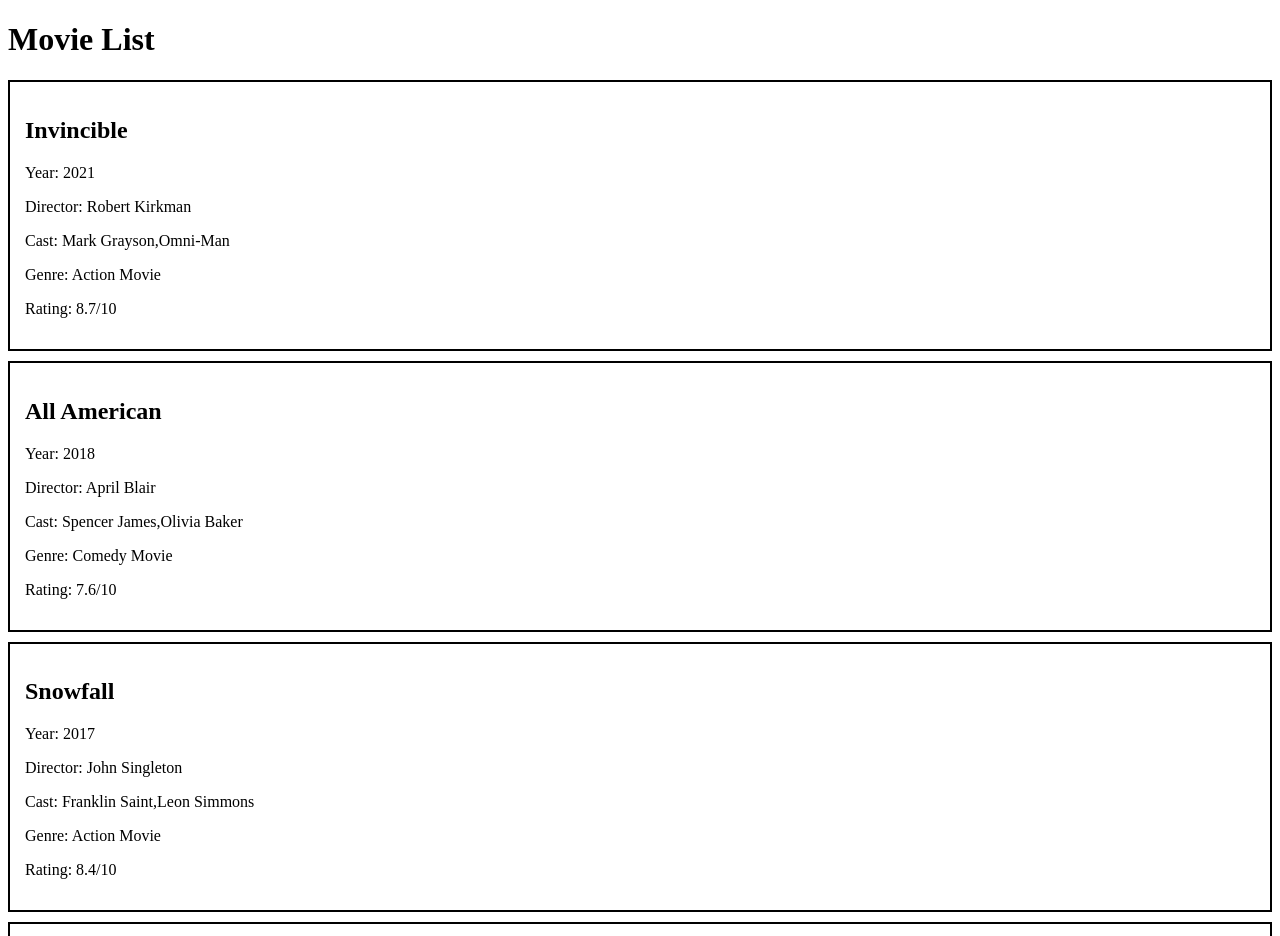
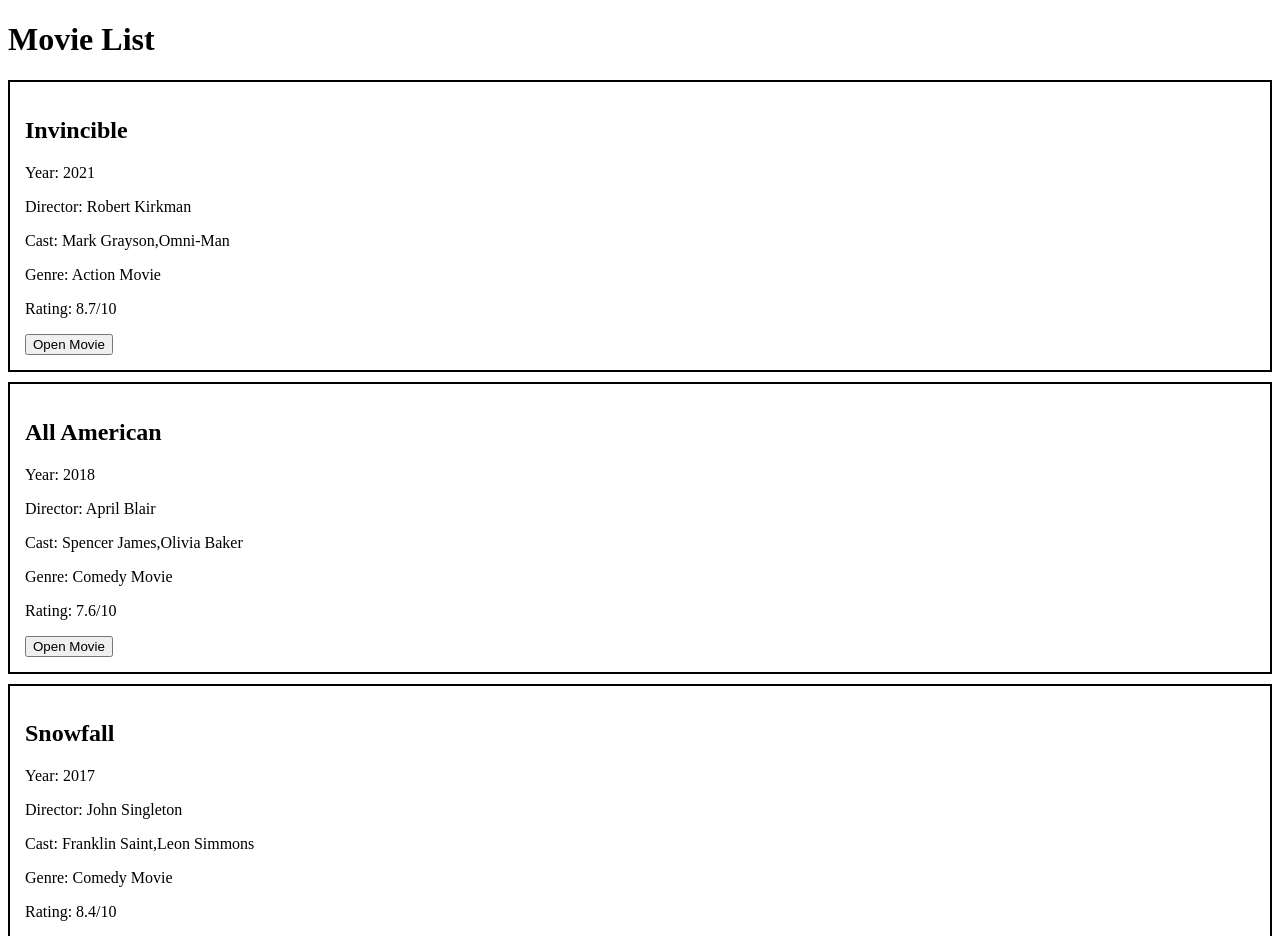
Before and after one commit to RaqeebDejonwo/raqeeb, an Angular app: page / in a window 1280 px wide. Shown: the top 936 px of the page. Built offline with nearby package versions, Linux system fonts and the light colour scheme.

Commit message:
Add movie click event communication

```diff
--- a/src/app/movie-list-item/movie-list-item.html
+++ b/src/app/movie-list-item/movie-list-item.html
@@ -28,4 +28,6 @@
   } @else {
     <p>Rating is not available.</p>
   }
+
+  <button (click)="openMovie()">Open Movie</button>
 </div>
--- a/src/app/movie-list-item/movie-list-item.ts
+++ b/src/app/movie-list-item/movie-list-item.ts
@@ -1,5 +1,10 @@
-import { Component, input } from '@angular/core';
+import { Component, input, output } from '@angular/core';
 import { Movie } from '../movie';
+
+export interface MovieEvent {
+  id: number;
+  action: 'opened' | 'favourited';
+}
 
 @Component({
   selector: 'app-movie-list-item',
@@ -9,4 +14,12 @@ import { Movie } from '../movie';
 })
 export class MovieListItem {
   item = input.required<Movie>();
+  movieEvent = output<MovieEvent>();
+
+  openMovie() {
+    this.movieEvent.emit({
+      id: this.item().id,
+      action: 'opened',
+    });
+  }
 }
--- a/src/app/movie-list/movie-list.html
+++ b/src/app/movie-list/movie-list.html
@@ -1,7 +1,10 @@
 <h1>Movie List</h1>
 
-@for (movie of movies; track movie.title) {
-  <app-movie-list-item [item]="movie"></app-movie-list-item>
+@for (movie of movies; track movie.id) {
+  <app-movie-list-item
+    [item]="movie"
+    (movieEvent)="handleMovieEvent($event)">
+  </app-movie-list-item>
 } @empty {
   <p>No movies available.</p>
 }
--- a/src/app/movie-list/movie-list.ts
+++ b/src/app/movie-list/movie-list.ts
@@ -1,16 +1,20 @@
 import { Component } from '@angular/core';
 import { Movie } from '../movie';
-import { MovieListItem } from '../movie-list-item/movie-list-item';
+import {
+  MovieEvent,
+  MovieListItem
+} from '../movie-list-item/movie-list-item';
 
 @Component({
+  selector: 'app-movie-list',
   imports: [MovieListItem],
-  selector: 'app-movie-list',
+  templateUrl: './movie-list.html',
   styleUrl: './movie-list.css',
-  templateUrl: './movie-list.html',
 })
 export class MovieList {
   movies: Movie[] = [
     {
+      id: 1,
       title: 'Invincible',
       year: 2021,
       genre: 'Action',
@@ -19,6 +23,7 @@ export class MovieList {
       rating: 8.7,
     },
     {
+      id: 2,
       title: 'All American',
       year: 2018,
       genre: 'Comedy',
@@ -27,14 +32,16 @@ export class MovieList {
       rating: 7.6,
     },
     {
+      id: 3,
       title: 'Snowfall',
       year: 2017,
-      genre: 'Action',
+      genre: 'Comedy',
       directors: ['John Singleton'],
       cast: ['Franklin Saint', 'Leon Simmons'],
       rating: 8.4,
     },
     {
+      id:4,
       title: 'Power',
       year: 2014,
       genre: 'Action',
@@ -43,6 +50,7 @@ export class MovieList {
       rating: 8.1,
     },
     {
+      id: 5,
       title: 'Suits',
       year: 2011,
       genre: 'Comedy',
@@ -51,6 +59,7 @@ export class MovieList {
       rating: 8.4,
     },
     {
+      id: 6,
       title: 'The Dark Knight',
       year: 2008,
       genre: 'Action',
@@ -59,4 +68,9 @@ export class MovieList {
       rating: 9.0,
     },
   ];
+  handleMovieEvent(event: MovieEvent) {
+    console.log('Movie ID:', event.id);
+    console.log('Action:', event.action);
+  }
+
 }
--- a/src/app/movie.ts
+++ b/src/app/movie.ts
@@ -1,4 +1,5 @@
 export interface Movie {
+  id: number;
   title: string;
   year: number;
   genre: 'Action' | 'Comedy' | 'Horror' | 'Drama';
```
